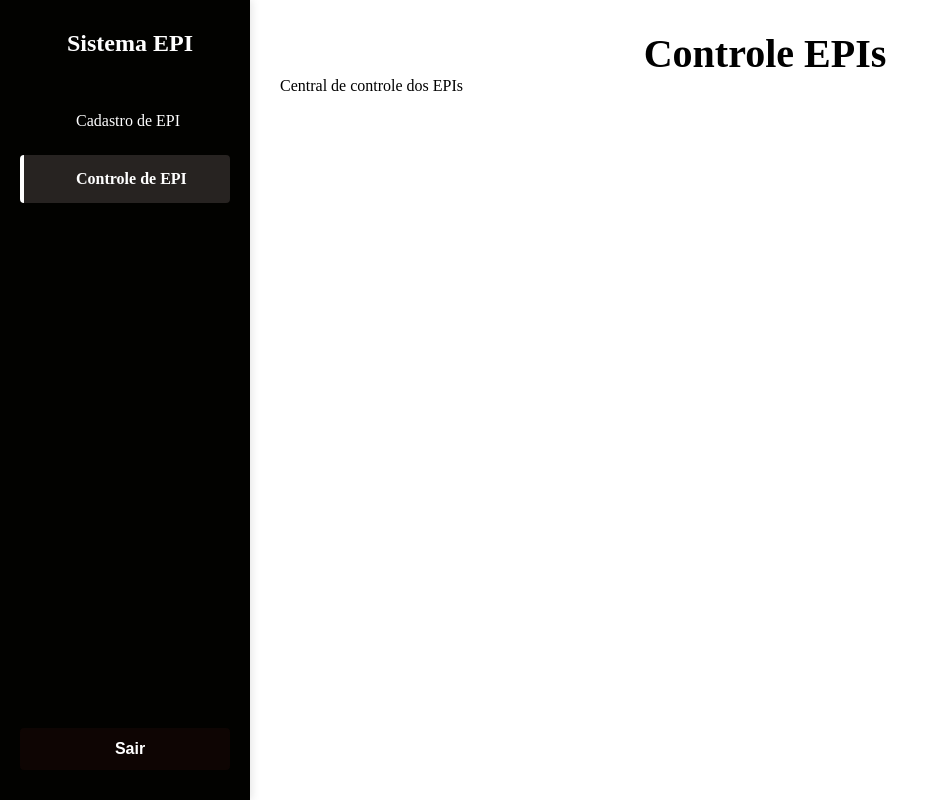
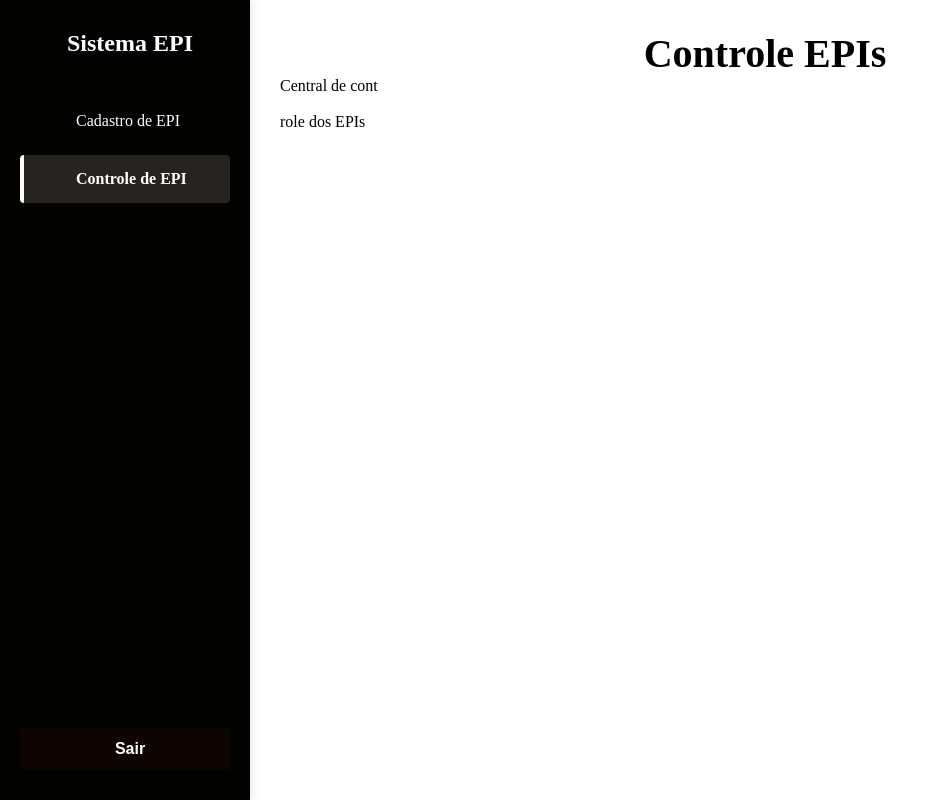
Before and after one commit to henriqueVMdev/Sistema_epi, a Vue app: page /controle_EPI in a window 1280 px wide. Shown: the whole page, without its empty margins (0-929 px from the left). Built offline with nearby package versions, Linux system fonts and the light colour scheme; no server answers.

Commit message:
Update controle

```diff
--- a/src/pages/controle_EPI.vue
+++ b/src/pages/controle_EPI.vue
@@ -1,7 +1,7 @@
 <template>
   <div>
     <h1>Controle EPIs</h1>
-    <p>Central de controle dos EPIs</p>
+    <p>Central de cont<br><br>role dos EPIs</p>
   </div>
 </template>
 
```
